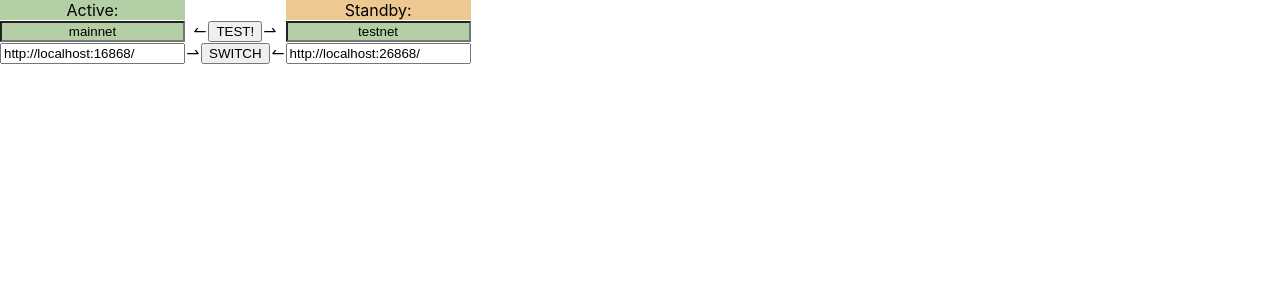
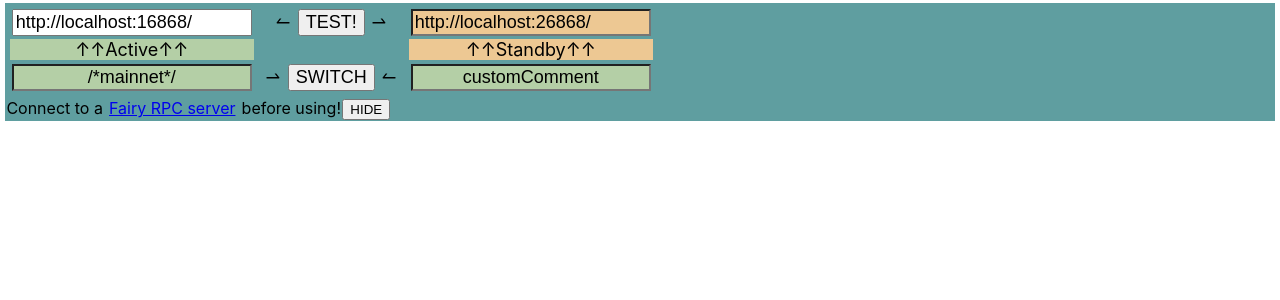
Before and after one commit to Hecate2/neo-fairy-gate, a React (Create React App) app: page / in a window 1280 px wide. Shown: the top 300 px of the page. Built offline with nearby package versions, Linux system fonts and the light colour scheme.

Commit message:
functional header

```diff
--- a/src/header/index.css
+++ b/src/header/index.css
@@ -0,0 +1,11 @@
+* {
+    margin: 0.1em;
+}
+
+header{
+    background-color: cadetblue;
+}
+
+.switch-server *{
+    font-size: 18px;
+}
--- a/src/header/index.jsx
+++ b/src/header/index.jsx
@@ -1,5 +1,7 @@
-import React, {Component, useEffect} from "react";
-import {SwapLeftOutlined, SwapRightOutlined, SwapOutlined} from "@ant-design/icons";
+import React, {Component} from "react";
+import {SwapLeftOutlined, SwapRightOutlined} from "@ant-design/icons";
+import fetchWithTimeout from "../utils/fetchWithTimeout";
+import "./index.css"
 
 let colorWhite = "#FFFFFF";
 let colorBlack = "#000000";
@@ -10,15 +12,22 @@ let colorRed = "#BF2930";
 class ServerSelect extends Component {
     constructor(props) {
         super(props);
+        this.header = React.createRef();
         this.activeServer = React.createRef();
         this.activeServerComment = React.createRef();
         this.standbyServer = React.createRef();
         this.standbyServerComment = React.createRef();
+        this.switchButton = React.createRef();
         this.testButton = React.createRef();
         this.state = {
             activeServer: new URL("http://localhost:16868"),
-            standbyServer: new URL("http://localhost:26868")
+            standbyServer: new URL("http://localhost:26868"),
+            runningTests: []
         }
+        this.headerHideHeight = "2.4em";
+        this.hideHeader = this.hideHeader.bind(this)
+        this.showHeader = this.showHeader.bind(this)
+        this.hideOrShowHeader = this.hideOrShowHeader.bind(this)
         this.switchServer = this.switchServer.bind(this)
         this.testServer = this.testServer.bind(this)
         this.onActiveServerTextChange = this.onActiveServerTextChange.bind(this)
@@ -63,12 +72,13 @@ class ServerSelect extends Component {
 
     async testServer(){
         this.testButton.current.disabled = true;
+        this.switchButton.current.disabled = true;
         this.testButton.current.innerHTML = "TEST...";
         this.activeServerComment.current.style.backgroundColor = colorWhite;
         this.standbyServerComment.current.style.backgroundColor = colorWhite;
         let _this = this;
         await Promise.all([
-            fetch(this.activeServer.current.value, {mode: 'cors'}).then(
+            fetchWithTimeout(this.activeServer.current.value, {mode: 'cors'}).then(
                 function (resolve){
                     if(resolve.status === 200 && resolve.ok)
                         _this.activeServerComment.current.style.backgroundColor = colorGreen;
@@ -79,7 +89,7 @@ class ServerSelect extends Component {
                     _this.activeServerComment.current.style.backgroundColor = colorRed;
                 }
             ),
-            fetch(this.standbyServer.current.value, {mode: 'cors'}).then(
+            fetchWithTimeout(this.standbyServer.current.value, {mode: 'cors'}).then(
                 function (resolve){
                     if(resolve.status === 200 && resolve.ok)
                         _this.standbyServerComment.current.style.backgroundColor = colorGreen;
@@ -92,7 +102,18 @@ class ServerSelect extends Component {
             )
         ]);
         this.testButton.current.innerHTML = "TEST!";
+        this.switchButton.current.disabled = false;
         this.testButton.current.disabled = false;
+    }
+
+    showHeader(){ this.header.current.style.height = "auto"; }
+    hideHeader(){ this.header.current.style.overflow = "hidden"; this.header.current.style.height = this.headerHideHeight; }
+
+    hideOrShowHeader(){
+        if (this.header.current.style.height !== this.headerHideHeight)
+            this.hideHeader();
+        else
+            this.showHeader();
     }
 
     componentDidMount(){
@@ -101,31 +122,37 @@ class ServerSelect extends Component {
 
     render() {
         return (
-            <header className={"switch-server"} style={{display: "flex"}}>
+            <header ref={this.header}>
+            <div onClick={this.showHeader} className={"switch-server"} style={{display: "flex"}}>
                 <span className={"server"} style={{display: "inline-block"}}>
-                    <div style={{textAlign: "center", backgroundColor: colorGreen}}>Active:</div>
-                    <div><input style={{textAlign: "center"}} ref={this.activeServerComment} type={"text"} defaultValue={"mainnet"}/></div>
                     <div><input ref={this.activeServer} onBlur={this.onActiveServerTextChange} type={"text"} defaultValue={this.state.activeServer.toString()}/></div>
+                    <div style={{textAlign: "center", backgroundColor: colorGreen}}>↑↑Active↑↑</div>
+                    <div><input style={{textAlign: "center"}} ref={this.activeServerComment} type={"text"} defaultValue={"/*mainnet*/"}/></div>
                 </span>
                 <span style={{verticalAlign: "center", alignContent: "center"}}>
-                    <div><br/></div>
                     <div style={{textAlign: "center"}}>
                         <SwapLeftOutlined/>
                         <button style={{textAlign: "center"}} ref={this.testButton} onClick={this.testServer}>TEST!</button>
                         <SwapRightOutlined/>
                     </div>
+                    <div><br/></div>
                     <div style={{textAlign: "center"}}>
                         <SwapRightOutlined/>
-                        <button style={{textAlign: "center"}} onClick={this.switchServer}>SWITCH</button>
+                        <button style={{textAlign: "center"}} ref={this.switchButton} onClick={this.switchServer}>SWITCH</button>
                         <SwapLeftOutlined/>
                     </div>
                     {/*<div style={{textAlign: "center"}}><SwapOutlined/></div>*/}
                 </span>
                 <span className={"server"} style={{display: "inline-block"}}>
-                    <div style={{textAlign: "center", backgroundColor: colorYellow}}>Standby:</div>
-                    <div><input style={{textAlign: "center"}} ref={this.standbyServerComment} type={"text"} defaultValue={"testnet"}/></div>
-                    <div><input ref={this.standbyServer} onBlur={this.onStandbyServerTextChange} type={"text"} defaultValue={this.state.standbyServer.toString()}/></div>
+                    <div><input style={{backgroundColor: colorYellow}} ref={this.standbyServer} onBlur={this.onStandbyServerTextChange} type={"text"} defaultValue={this.state.standbyServer.toString()}/></div>
+                    <div style={{textAlign: "center", backgroundColor: colorYellow}}>↑↑Standby↑↑</div>
+                    <div><input style={{textAlign: "center"}} ref={this.standbyServerComment} type={"text"} defaultValue={"customComment"}/></div>
                 </span>
+            </div>
+            <div onClick={this.hideHeader}>  {/*YES I am putting the function in the div instead of the button*/}
+                Connect to a <a href={"https://github.com/Hecate2/neo-fairy-test/"}>Fairy RPC server</a> before using!
+                <button>HIDE</button>
+            </div>
             </header>
         );
     }
--- /dev/null
+++ b/src/utils/fetchWithTimeout.js
@@ -0,0 +1,8 @@
+export default function fetchWithTimeout(url, options, timeout = 1000) {
+    return Promise.race([
+        fetch(url, options),
+        new Promise((_, reject) =>
+            setTimeout(() => reject(new Error('timeout')), timeout)
+        )
+    ]);
+}
```
